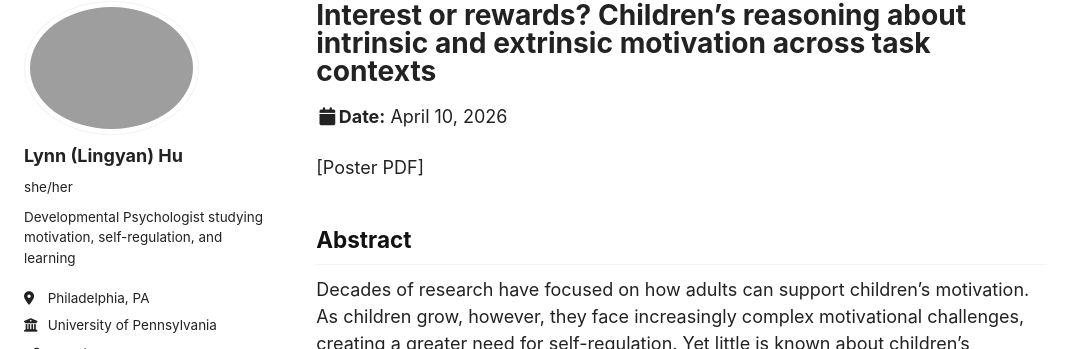
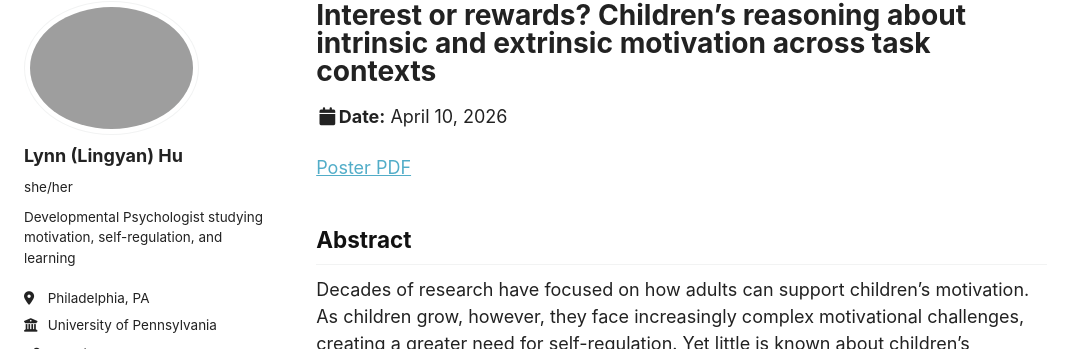
Before and after one commit to lingyh904/lingyh904.github.io, a Jekyll site: the page built from _talks/2026-cds-motivation_cogreframing.md, in a window 1280 px wide and 900 px high. Shown: the part 98-447 px from the top of the window, without its empty margins (0-1083 px from the left). Built offline with Jekyll 4.4.1, drawn with Linux system fonts in a browser that asks for light colours; some web fonts are replaced; a script bundle is joined from its source files by our own code; library files that are not in the unit come from our copies; part of the change alters nothing that is shown.

```diff
--- a/_talks/2026-cds-motivation_cogreframing.md
+++ b/_talks/2026-cds-motivation_cogreframing.md
@@ -8,7 +8,7 @@ location: "Montreal, Canada"
 date: 2026-04-10
 
 ---
-[Poster PDF]
+[Poster PDF](/files/CDS_2026_task_motivation_fit.pdf)
 
 ## Abstract
 
```
